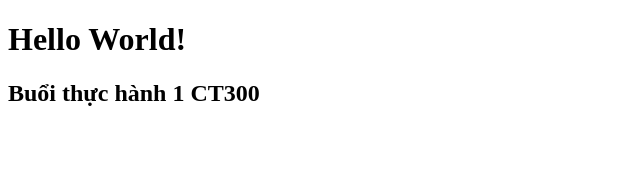
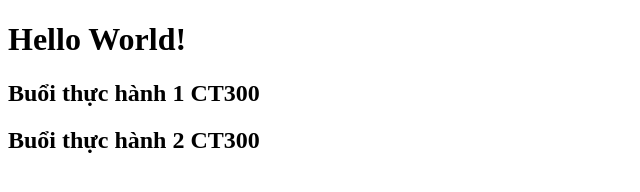
Before and after one commit to NhanB2105586/BT1_CT3000, a plain HTML site: page index.html in a window 1280 px wide. Shown: the whole page, without its empty margins (0-640 px from the left). Drawn offline with Linux system fonts and the light colour scheme.

Commit message:
Sửa đổi tập tin index.html

```diff
--- a/index.html
+++ b/index.html
@@ -8,5 +8,6 @@
 <body>
     <h1>Hello World!</h1>
     <h2>Buổi thực hành 1 CT300</h2>
+    <h2>Buổi thực hành 2 CT300</h2>
 </body>
 </html>
```
